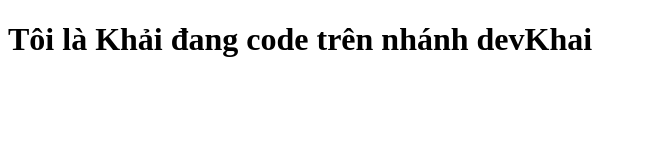
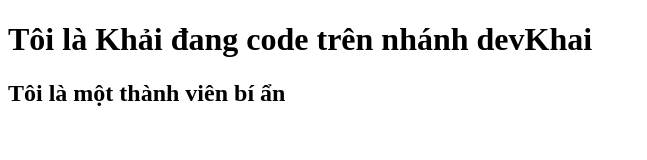
Before and after one commit to QuangKhai-dev/BCS14_BTCapstone, a website: page src/index.html in a window 1280 px wide. Shown: the whole page, without its empty margins (0-647 px from the left). Drawn offline with Linux system fonts and the light colour scheme.

Commit message:
Update index.html

```diff
--- a/src/index.html
+++ b/src/index.html
@@ -26,6 +26,7 @@
 
 <body>
   <h1>Tôi là Khải đang code trên nhánh devKhai</h1>
+  <h2>Tôi là một thành viên bí ẩn</h2>
 
 </body>
 
```
